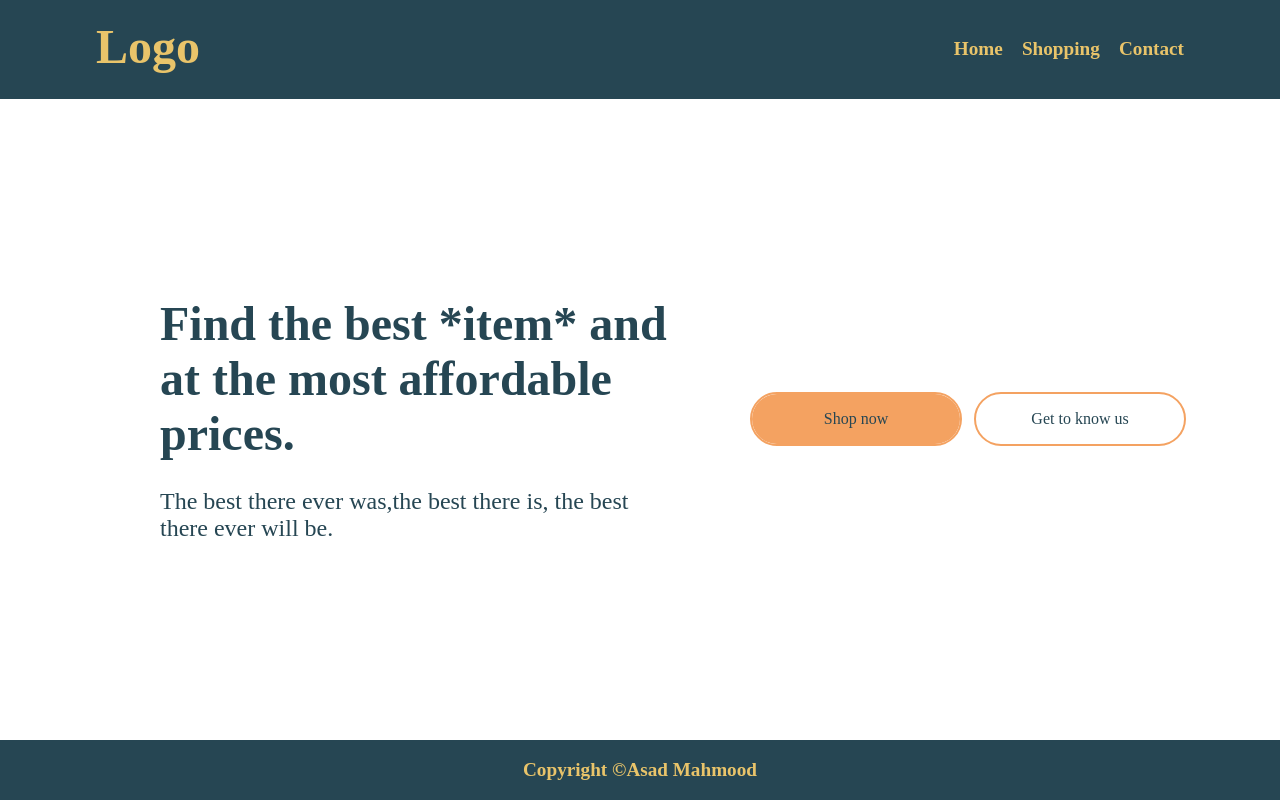
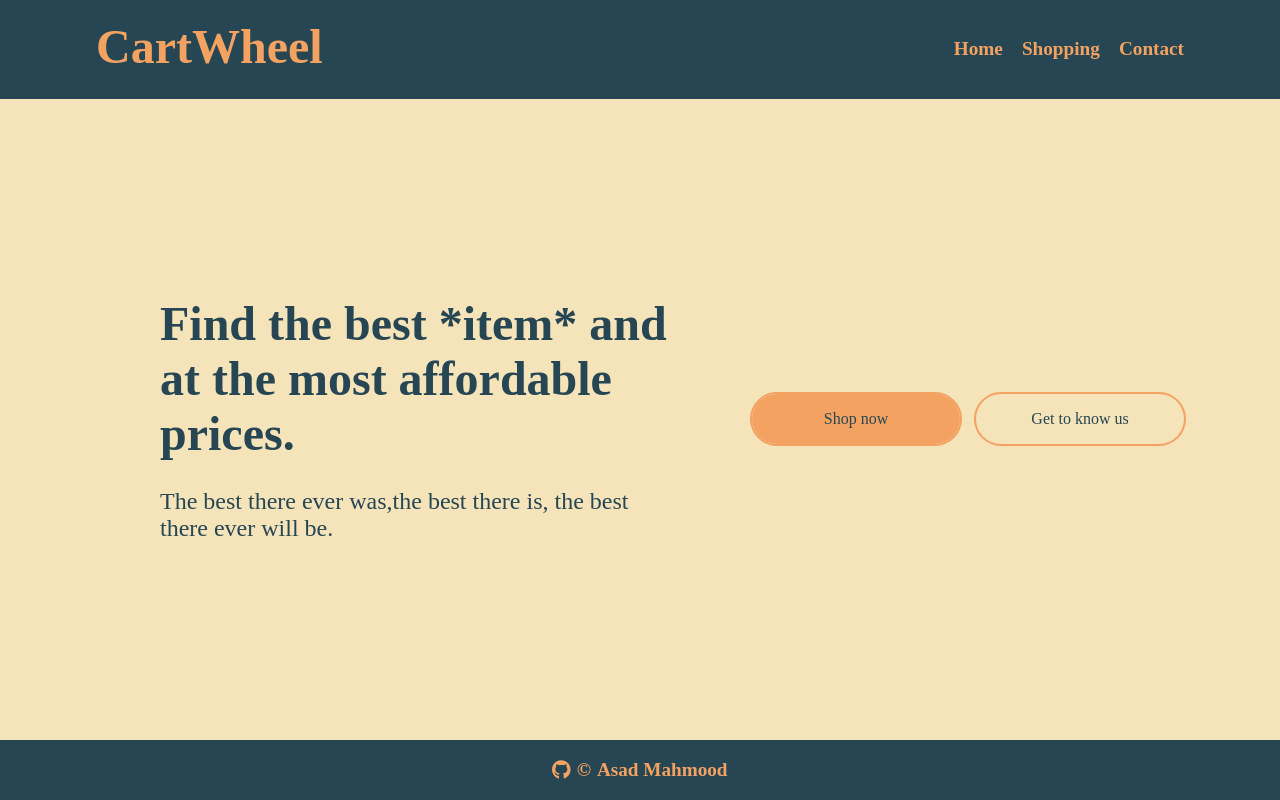
Before and after one commit to azazel-oss/TOP-Shopping-Cart, a React (Create React App) app: page / in a window 1280 px wide. Built offline with nearby package versions, Linux system fonts and the light colour scheme.

Commit message:
Add fontawesome icon to the footer of the component and style it

```diff
--- a/src/App.css
+++ b/src/App.css
@@ -1,6 +1,7 @@
 body {
   padding: 0;
   margin: 0;
+  font-family: "Ubuntu";
 }
 
 .container {
@@ -13,11 +14,10 @@ header,
 footer {
   flex-shrink: 0;
   background-color: #264653;
-  color: #e9c46a;
+  color: #f4a261;
   display: flex;
   padding: 1em 5em;
   font-size: 1.2rem;
-  font-family: "Ubuntu";
   font-weight: 700;
 }
 
@@ -48,7 +48,7 @@ footer a:hover {
 
 .navbar a:active,
 footer a:active {
-  color: #f4a261;
+  color: #e76f51;
 }
 
 footer {
@@ -56,6 +56,11 @@ footer {
   align-items: center;
 }
 
+.footer-copyright {
+  margin: 0 0.3em;
+}
+
 main {
   flex-grow: 1;
+  background-color: #e9c46a77;
 }
--- a/src/App.js
+++ b/src/App.js
@@ -3,12 +3,15 @@ import Contact from "./components/Contact";
 import Home from "./components/Home";
 import Shopping from "./components/Shopping";
 import "./App.css";
+import { FontAwesomeIcon } from "@fortawesome/react-fontawesome";
+import { faGithub } from "@fortawesome/free-brands-svg-icons";
 
 function App() {
   return (
     <div className="container">
       <header>
-        <div className="logo">Logo</div>
+        <div className="logo">CartWheel</div>
+
         <ul className="navbar">
           <li>
             <a href="/">Home</a>
@@ -29,7 +32,8 @@ function App() {
         </Routes>
       </BrowserRouter>
       <footer>
-        Copyright &copy;
+        <FontAwesomeIcon icon={faGithub} />
+        <span className="footer-copyright">&copy;</span>
         <a href="https://github.com/azazel-oss"> Asad Mahmood</a>
       </footer>
     </div>
```
